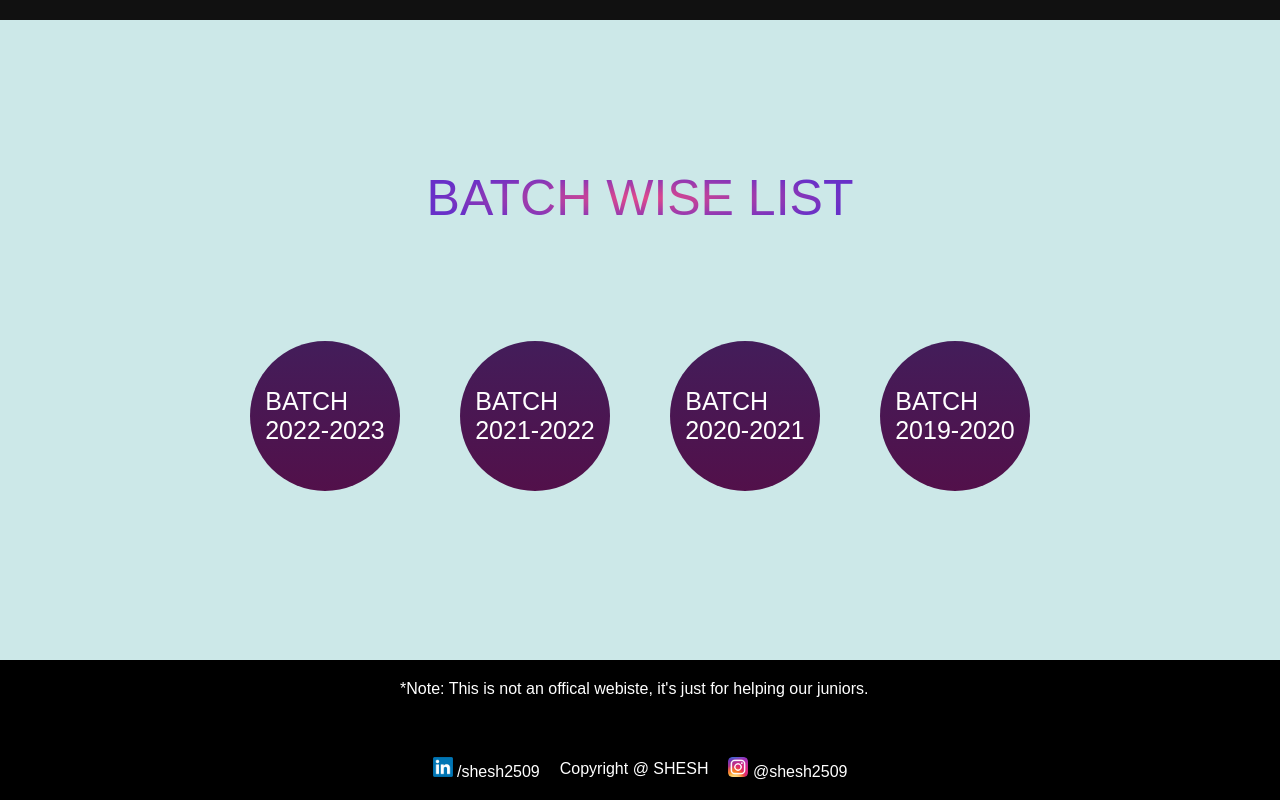
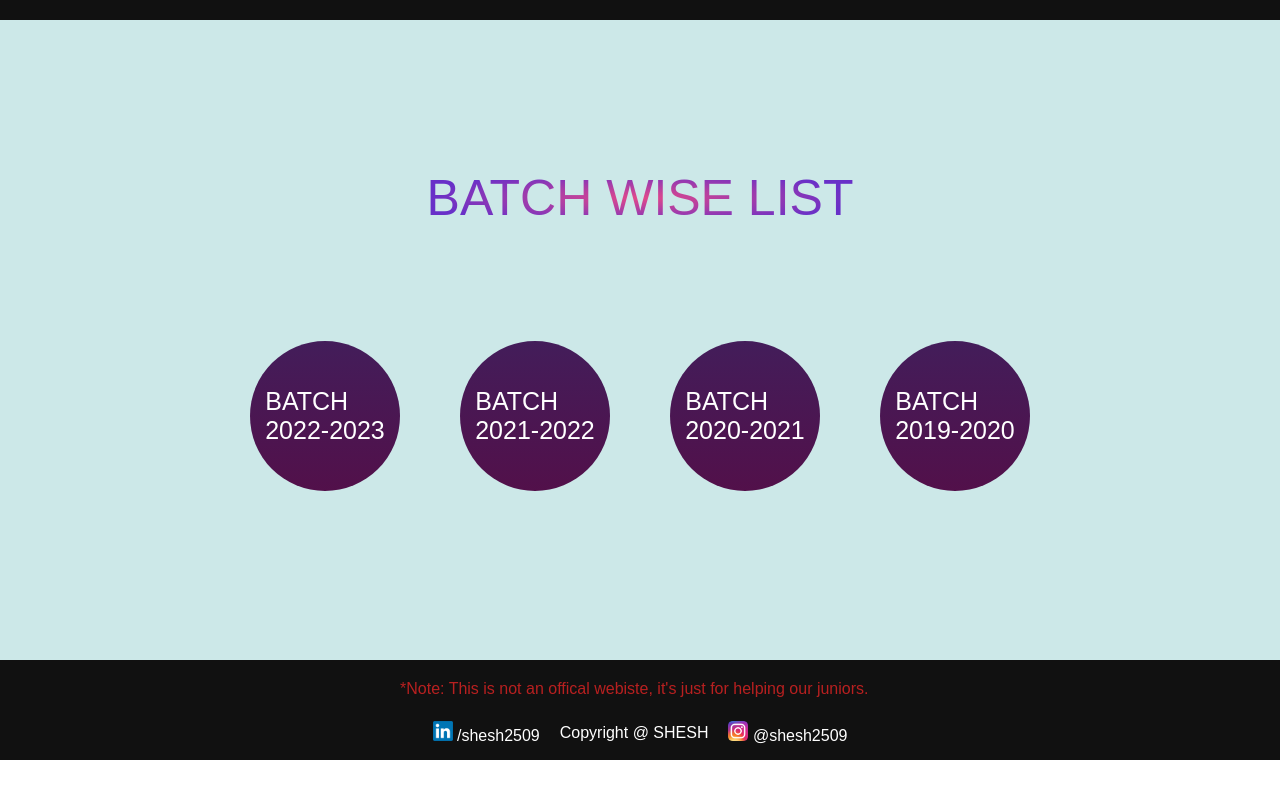
Before and after one commit to shesh2509/LNCT-Alumni, a React (Create React App) app: page / in a window 1280 px wide. Shown: the part 1234-2034 px from the top of the page. After the commit the page ends 1994 px from the top, so only its background shows below. Built offline with nearby package versions, Linux system fonts and the light colour scheme; the HTML template or start-up script is replaced by a standard one.

Commit message:
Update Footer.jsx

```diff
--- a/src/components/Footer.jsx
+++ b/src/components/Footer.jsx
@@ -1,14 +1,15 @@
 import styled from "styled-components";
 
 const Container = styled.div`
-    height: 140px;
-    background-color: black;
+    height: 100px;
+    background-color: rgb(17 17 17 );
 `
 
 const Text = styled.p`
-    color: white;
+    color: #b82020;
     margin-left: 400px;
     margin-top: 20px;
+    margin-bottom: 0;
 `
 
 const ImageL = styled.img`
@@ -29,7 +30,7 @@ const Wrapper2 = styled.div`
     display: flex;
     align-items: center;
     justify-content: center;
-    margin-top: 30px;
+    margin-top: 10px;
 `
 
 export default function Footer(){
```
